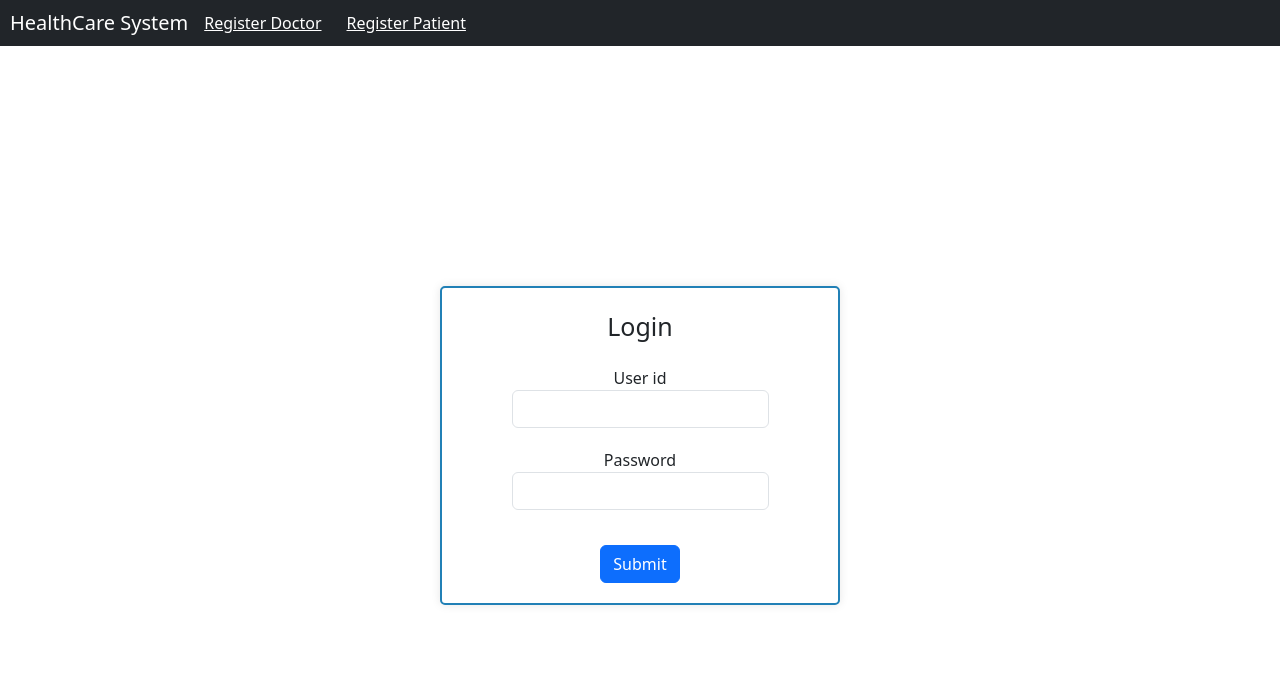
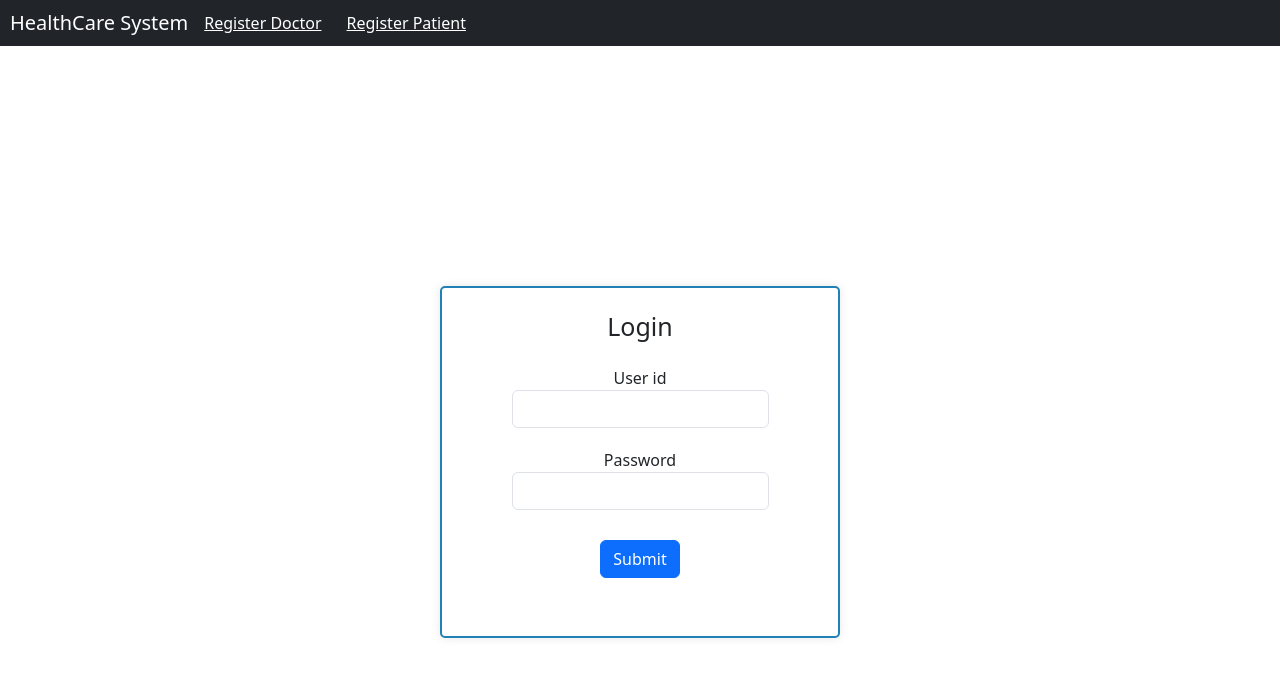
Before and after one commit to UdayDudhe/Health-Care-System, a React (Create React App) app in the folder React/my-react-app/: page / in a window 1280 px wide. Shown: the top 676 px of the page. Built offline with nearby package versions, Linux system fonts and the light colour scheme.

Commit message:
fixed login error

```diff
--- a/React/my-react-app/src/Components/LoginPage/LoginPage.css
+++ b/React/my-react-app/src/Components/LoginPage/LoginPage.css
@@ -20,19 +20,28 @@
   margin-bottom: 20px;
 }
 
-#login-label{
+#login-label {
   font-size: 25px;
 }
 
-form{
-    margin-top: 20px;
-    display: flex;
-    flex-direction: column;
-    align-items: center;
+form {
+  margin-top: 20px;
+  display: flex;
+  flex-direction: column;
+  align-items: center;
+  height: 250px;
+
 }
 
+.error {
+  color: red;
+  margin-top: 10px;
 
-.error{
-  color: red;
-  padding-bottom: 15px;
 }
+
+.button-container {
+  margin-top: 10px;
+  max-width: 100%;
+  overflow: hidden;
+  text-overflow: ellipsis;
+}
--- a/React/my-react-app/src/Components/LoginPage/LoginPage.jsx
+++ b/React/my-react-app/src/Components/LoginPage/LoginPage.jsx
@@ -108,7 +108,7 @@ function LoginPage() {
               }}
             />
           </div>
-          <div className="error">{msg}</div>
+
 
           <div className="button-container">
             <button
@@ -119,6 +119,8 @@ function LoginPage() {
               Submit
             </button>
           </div>
+
+          <div className="error">{msg}</div>
         </form>
       </div>
     </>
```
